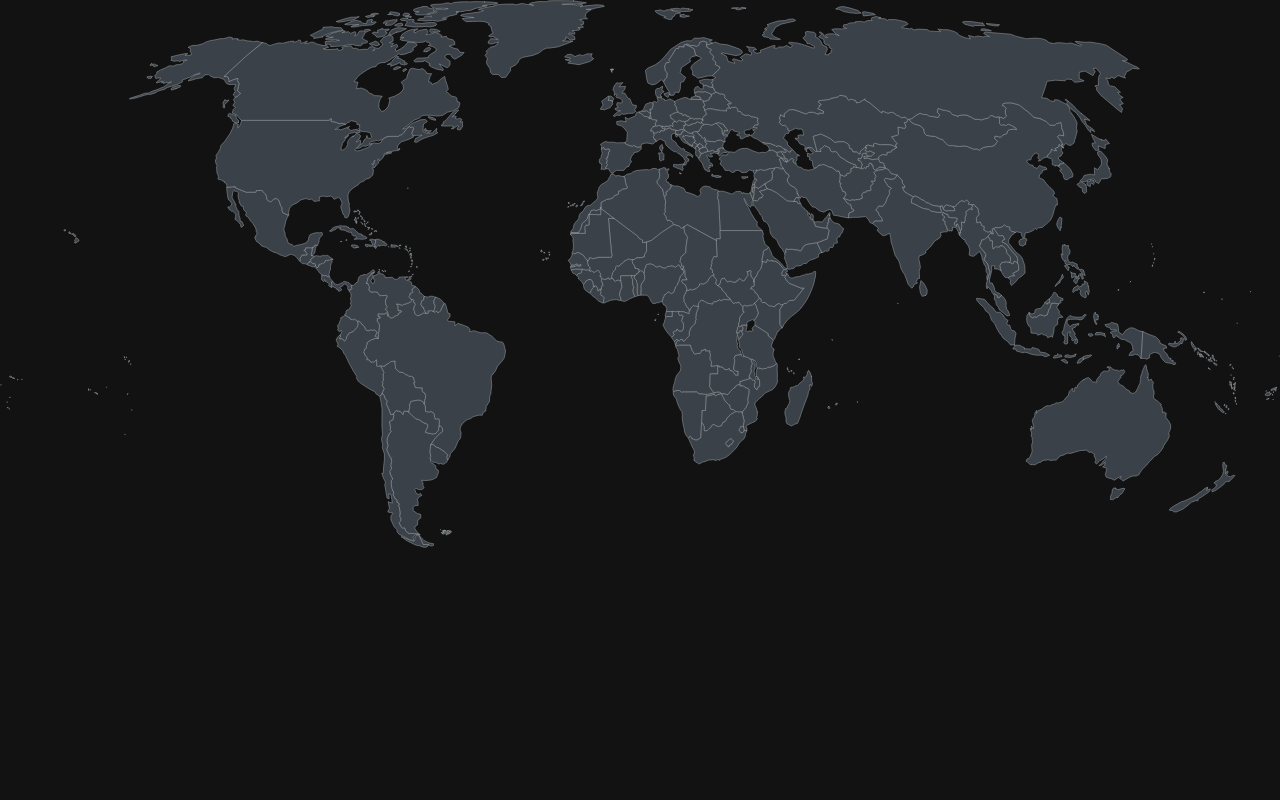
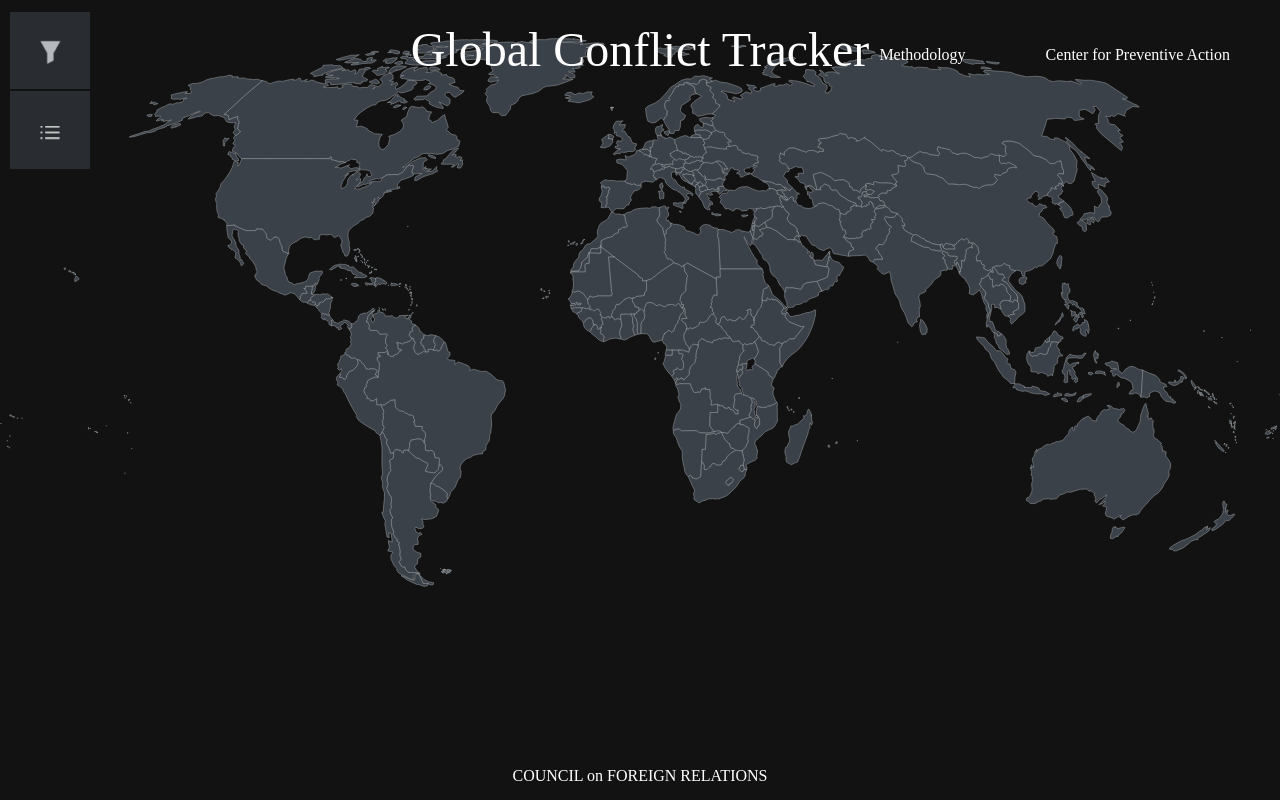
Before and after one commit to iamRahul21/Global-Conflict-Tracker2, a plain HTML site: page index.html in a window 1280 px wide. Drawn offline with Linux system fonts and the light colour scheme.

Commit message:
navbar and footer added

```diff
--- a/index.html
+++ b/index.html
@@ -1,5 +1,6 @@
 <!DOCTYPE html>
 <html lang="en">
+
 <head>
     <meta charset="UTF-8">
     <meta name="viewport" content="width=device-width, initial-scale=1.0">
@@ -7,8 +8,22 @@
     <title>Global Conflict Tracker
     </title>
 </head>
+
 <body>
+    <nav>
+        <div id="buttons">
+            <img src="./assets/img/button1.png" alt="button 1" style="width: 80px;">
+            <img src="./assets/img/button2.png" alt="button 2" style="width: 80px;">
+        </div>
+        <div id="heading">Global Conflict Tracker</div>
+        <div id="navs">
+            <div id="nav1">Methodology</div>
+            <div id="nav2">Center for Preventive Action</div>
+        </div>
+    </nav>
     <img src="./assets/worldmap.svg" alt="World Map">
+    <footer>COUNCIL on FOREIGN RELATIONS</footer>
     <script src="script.js"></script>
 </body>
+
 </html>
--- a/style.css
+++ b/style.css
@@ -10,6 +10,58 @@
 }
 
 img {
+    margin-top: 3%;
     max-width: 100%;
     height: auto;
 }
+/* --------------------------nav-------------------------- */
+nav {
+    position: fixed;
+    top: 0;
+    left: 0;
+    width:100%;
+    color: white;
+    background-color: rgb(0, 0, 0, 0);
+    z-index: 999;
+    padding: 10px;
+    box-sizing: border-box;
+    display: flex;
+    justify-content: space-between;
+    align-items: center;
+}
+/* ------------------------heading------------------------ */
+#heading {
+    padding-top: 0;
+    font-size: xxx-large;
+    position: absolute;
+    left: 50%;
+    transform: translateX(-50%);
+    margin-bottom: 80px;
+}
+/* ------------------------buttons------------------------ */
+#buttons {
+    display: flex;
+    flex-direction: column;
+}
+/* --------------------------navs------------------------- */
+#navs {
+    margin-bottom: 70px;
+    display: flex;
+    margin-left: auto;
+}
+
+#nav1 {
+    margin-right: 80px;
+}
+
+#nav2 {
+    margin-right: 40px;
+}
+/* -------------------------footer------------------------ */
+footer {
+    color: white;
+    left: 50%;
+    transform: translateX(-50%);
+    position: fixed;
+    bottom: 15px;
+}
```
Also changed, not shown: assets/img/button1.png (added), assets/img/button2.png (added).
